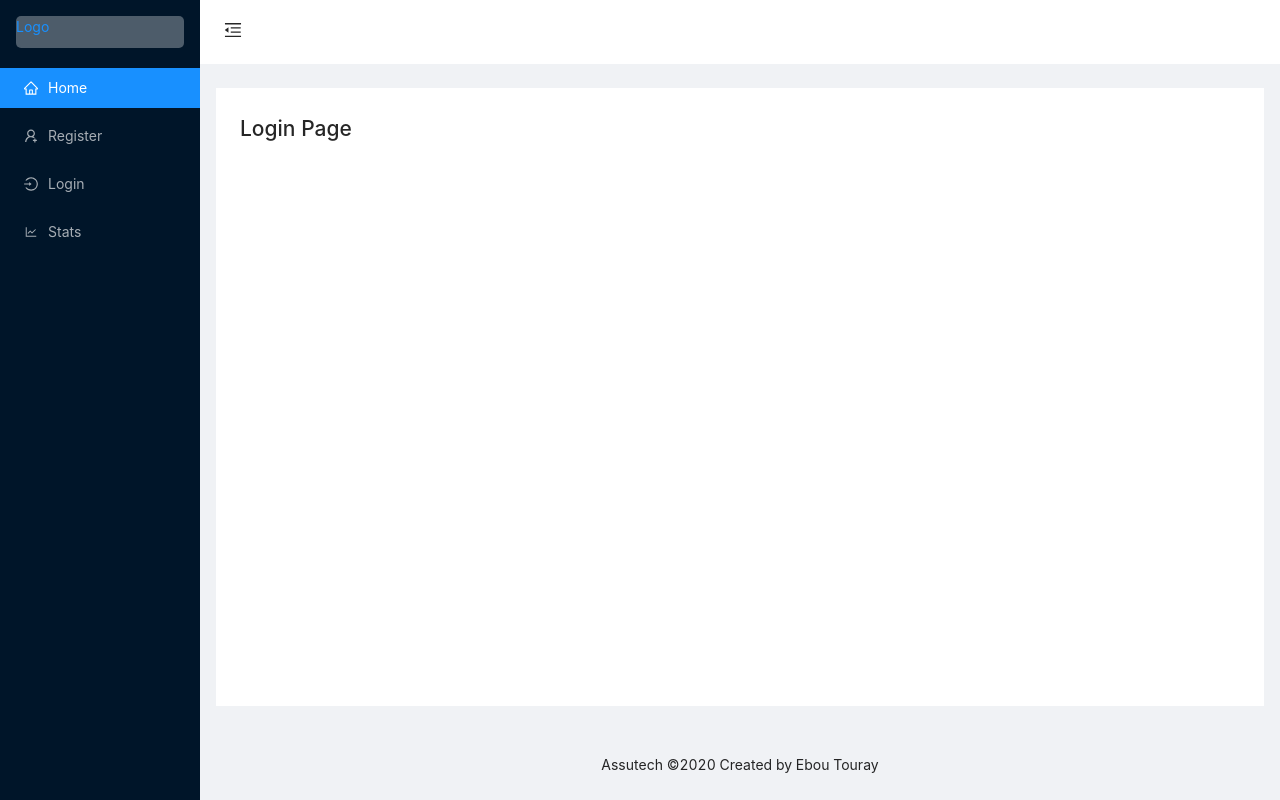
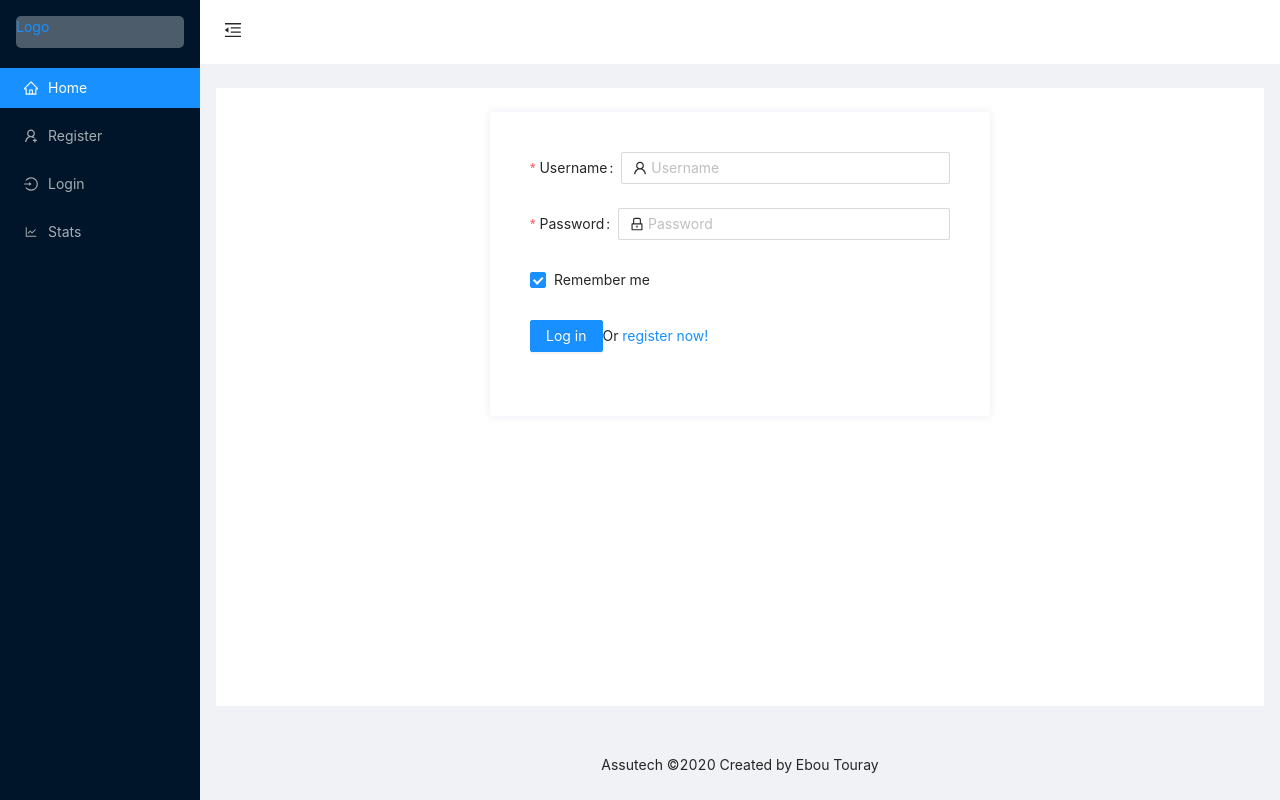
Before and after one commit to ebou-touray/inventory-management-app, a React (Create React App) app in the folder client/: page /login in a window 1280 px wide. Built offline with nearby package versions, Linux system fonts and the light colour scheme.

Commit message:
Added a login form

```diff
--- a/client/src/Components/Auth/Login.js
+++ b/client/src/Components/Auth/Login.js
@@ -1,11 +1,54 @@
 import React from 'react';
+import { Form, Input, Button, Checkbox } from 'antd';
+import { UserOutlined, LockOutlined, LoginOutlined } from '@ant-design/icons';
+import styles from './Login.module.css';
 
 const Login = () => {
-    return (
-        <div>
-            <h2>Login Page</h2>
-        </div>
-    )
-}
+  const onFinish = (values) => {
+    console.log('Received values of form: ', values);
+  };
 
-export default Login
+  return (
+    <Form
+      name="normal_login"
+      className={styles.Login}
+      initialValues={{ remember: true }}
+      onFinish={onFinish}
+    >
+      <Form.Item
+        name="username"
+        label="Username"
+        rules={[{ required: true, message: 'Please input your Username!' }]}
+      >
+        <Input
+          prefix={<UserOutlined className="site-form-item-icon" />}
+          placeholder="Username"
+        />
+      </Form.Item>
+      <Form.Item
+        name="password"
+        label="Password"
+        rules={[{ required: true, message: 'Please input your Password!' }]}
+      >
+        <Input
+          prefix={<LockOutlined className="site-form-item-icon" />}
+          type="password"
+          placeholder="Password"
+        />
+      </Form.Item>
+      <Form.Item>
+        <Form.Item name="remember" valuePropName="checked" noStyle>
+          <Checkbox>Remember me</Checkbox>
+        </Form.Item>
+      </Form.Item>
+
+      <Form.Item>
+        <Button type="primary" htmlType="submit" className="login-form-button">
+          Log in
+        </Button>
+        Or <a href="/register">register now!</a>
+      </Form.Item>
+    </Form>
+  );
+};
+export default Login;
--- /dev/null
+++ b/client/src/Components/Auth/Login.module.css
@@ -0,0 +1,9 @@
+.Login {
+  background-color: white;
+  border-radius: 3px;
+  box-shadow: 0 0 10px #00276617;
+  width: 100%;
+  max-width: 500px;
+  margin: auto;
+  padding: 40px;
+}
```
Also changed, not shown: 1 other file (tests, documents, lock files or other folders).
